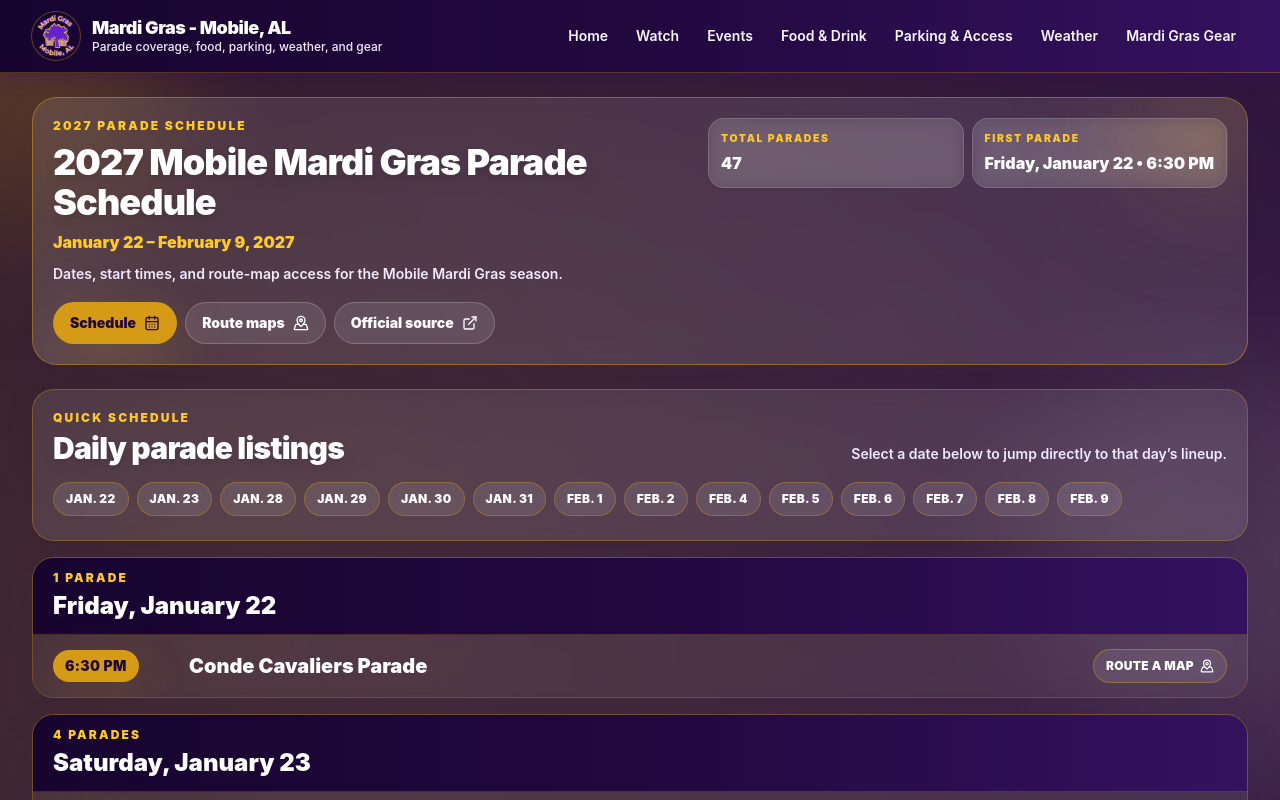
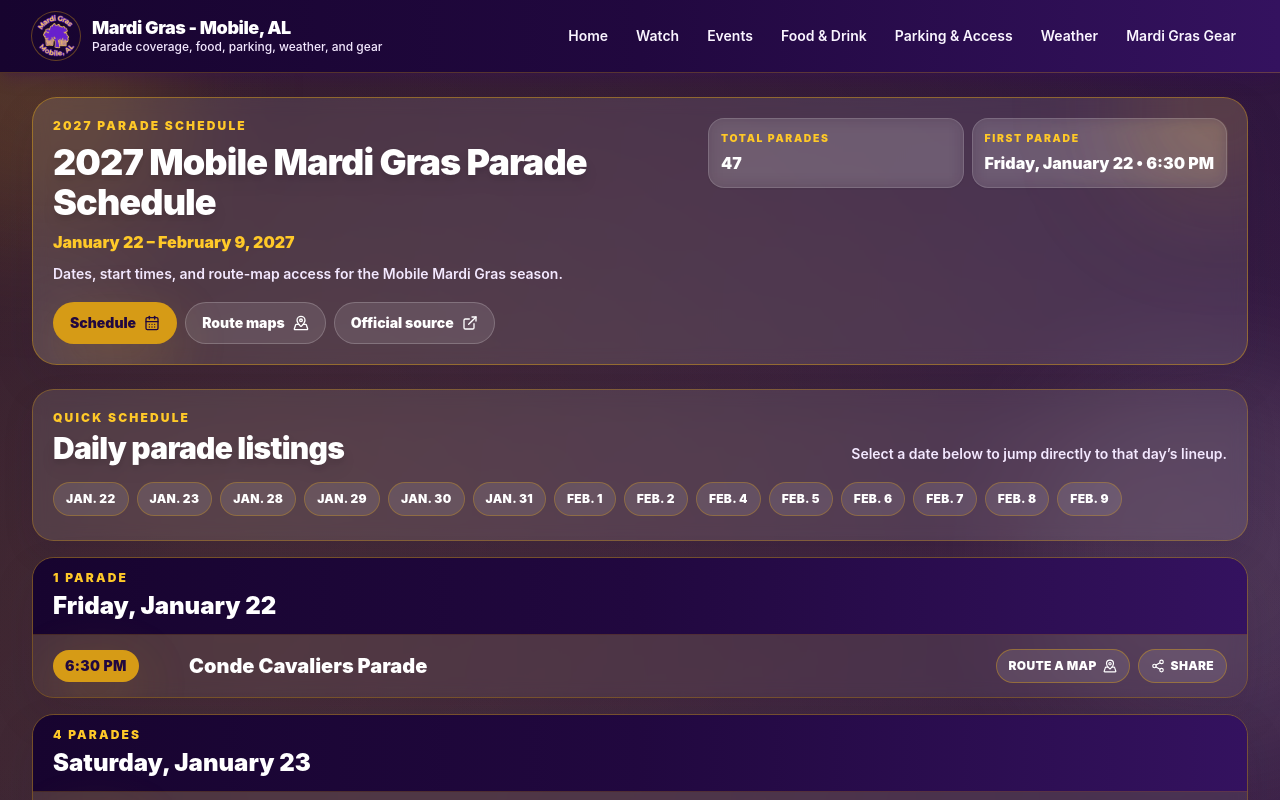
Before and after one commit to TheCryptoArborist/251mardigras, a Next.js app: page /schedule in a window 1280 px wide. Shown: the top 800 px of the page. Built offline with nearby package versions, Linux system fonts and the light colour scheme.

Commit message:
Add per-parade share buttons

```diff
--- a/src/components/ScheduleRouteViewer.tsx
+++ b/src/components/ScheduleRouteViewer.tsx
@@ -1,6 +1,6 @@
 "use client";
 
-import { CalendarDays, ExternalLink, MapPinned, ShieldCheck, X } from "lucide-react";
+import { CalendarDays, Check, ExternalLink, MapPinned, Share2, ShieldCheck, X } from "lucide-react";
 import { useEffect, useMemo, useState } from "react";
 import { StatusPill } from "@/components/StatusPill";
 
@@ -44,6 +44,10 @@ type RouteMap = {
 type ScheduleRouteViewerProps = {
   schedule: ParadeSchedule;
 };
+
+type ShareStatus = "idle" | "shared" | "copied" | "error";
+
+const SCHEDULE_SHARE_BASE_URL = "https://mg251.xyz/schedule";
 
 const routeMaps: RouteMap[] = [
   {
@@ -100,6 +104,7 @@ const routeMapByName = new Map(routeMaps.map((route) => [route.name, route]));
 
 export function ScheduleRouteViewer({ schedule }: ScheduleRouteViewerProps) {
   const [selectedRouteName, setSelectedRouteName] = useState<string | null>(null);
+  const [shareStatusByParadeId, setShareStatusByParadeId] = useState<Record<string, ShareStatus>>({});
   const allParades = useMemo(() => schedule.days.flatMap((day) => day.parades.map((parade) => ({ ...parade, day }))), [schedule.days]);
   const firstParade = allParades[0];
   const selectedRoute = selectedRouteName ? routeMapByName.get(selectedRouteName) ?? null : null;
@@ -132,6 +137,50 @@ export function ScheduleRouteViewer({ schedule }: ScheduleRouteViewerProps) {
 
   function closeRouteMap() {
     setSelectedRouteName(null);
+  }
+
+  function markParadeShareStatus(paradeId: string, status: ShareStatus) {
+    setShareStatusByParadeId((current) => ({ ...current, [paradeId]: status }));
+
+    window.setTimeout(() => {
+      setShareStatusByParadeId((current) => {
+        if (current[paradeId] !== status) {
+          return current;
+        }
+
+        const next = { ...current };
+        delete next[paradeId];
+        return next;
+      });
+    }, 2800);
+  }
+
+  async function shareParade(parade: ParadeEntry, day: ParadeDay) {
+    const shareUrl = buildParadeShareUrl(parade.id);
+    const shareText = buildParadeShareText(parade, day);
+    const shareData = {
+      title: `${parade.name} | Mobile Mardi Gras 2027`,
+      text: shareText,
+      url: shareUrl
+    };
+
+    try {
+      if (navigator.share) {
+        await navigator.share(shareData);
+        markParadeShareStatus(parade.id, "shared");
+        return;
+      }
+
+      const copied = await copyParadeShareText(shareText, shareUrl);
+      markParadeShareStatus(parade.id, copied ? "copied" : "error");
+    } catch (error) {
+      if (error instanceof DOMException && error.name === "AbortError") {
+        return;
+      }
+
+      const copied = await copyParadeShareText(shareText, shareUrl).catch(() => false);
+      markParadeShareStatus(parade.id, copied ? "copied" : "error");
+    }
   }
 
   return (
@@ -225,7 +274,10 @@ export function ScheduleRouteViewer({ schedule }: ScheduleRouteViewerProps) {
                 </div>
 
                 <div className="divide-y divide-parade-gold/20 bg-white/5">
-                  {day.parades.map((parade) => (
+                  {day.parades.map((parade) => {
+                    const shareStatus = shareStatusByParadeId[parade.id] ?? "idle";
+
+                    return (
                       <article key={parade.id} id={parade.id} className="scroll-mt-28 px-4 py-3.5 transition hover:bg-white/10 sm:px-5">
                         <div className="grid gap-3 md:grid-cols-[7.75rem_minmax(0,1fr)_auto] md:items-center">
                           <div className="inline-flex w-fit items-center rounded-full bg-parade-gold px-3 py-1.5 text-sm font-black uppercase tracking-wide text-parade-purpleDark shadow-glow">
@@ -247,10 +299,20 @@ export function ScheduleRouteViewer({ schedule }: ScheduleRouteViewerProps) {
                             >
                               {parade.route} map <MapPinned className="h-3.5 w-3.5" aria-hidden="true" />
                             </button>
+                            <button
+                              type="button"
+                              onClick={() => shareParade(parade, day)}
+                              className="inline-flex items-center justify-center gap-1.5 rounded-full border border-parade-gold/45 bg-white/10 px-3 py-2 text-xs font-black uppercase tracking-wide text-white transition hover:-translate-y-0.5 hover:border-parade-gold hover:bg-parade-gold hover:text-parade-purpleDark"
+                              aria-label={`Share ${parade.name}`}
+                            >
+                              {shareStatus === "shared" || shareStatus === "copied" ? <Check className="h-3.5 w-3.5" aria-hidden="true" /> : <Share2 className="h-3.5 w-3.5" aria-hidden="true" />}
+                              {getShareButtonLabel(shareStatus)}
+                            </button>
                           </div>
                         </div>
                       </article>
-                  ))}
+                    );
+                  })}
                 </div>
               </section>
             ))}
@@ -428,11 +490,45 @@ function compactDateLabel(label: string) {
   return label.replace(/^\w+,\s*/, "").replace("January", "Jan.").replace("February", "Feb.");
 }
 
-function formatTranscribedDate(value: string) {
+function buildParadeShareUrl(paradeId: string) {
+  return `${SCHEDULE_SHARE_BASE_URL}#${paradeId}`;
+}
+
+function buildParadeShareText(parade: ParadeEntry, day: ParadeDay) {
+  return `${parade.name}\n${formatParadeShareDate(day.date)} • ${parade.time}\n${parade.route}\n\nView the Mobile Mardi Gras schedule and route:`;
+}
+
+function formatParadeShareDate(value: string) {
   return new Intl.DateTimeFormat("en-US", {
+    weekday: "long",
     month: "long",
     day: "numeric",
     year: "numeric",
     timeZone: "America/Chicago"
-  }).format(new Date(`${value}T12:00:00-05:00`));
+  }).format(new Date(`${value}T12:00:00-06:00`));
 }
+
+async function copyParadeShareText(shareText: string, shareUrl: string) {
+  if (!navigator.clipboard?.writeText) {
+    return false;
+  }
+
+  await navigator.clipboard.writeText(`${shareText}\n${shareUrl}`);
+  return true;
+}
+
+function getShareButtonLabel(status: ShareStatus) {
+  if (status === "shared") {
+    return "Shared";
+  }
+
+  if (status === "copied") {
+    return "Copied";
+  }
+
+  if (status === "error") {
+    return "Copy failed";
+  }
+
+  return "Share";
+}
```
Lines whose indentation alone changed are shown as unchanged.
